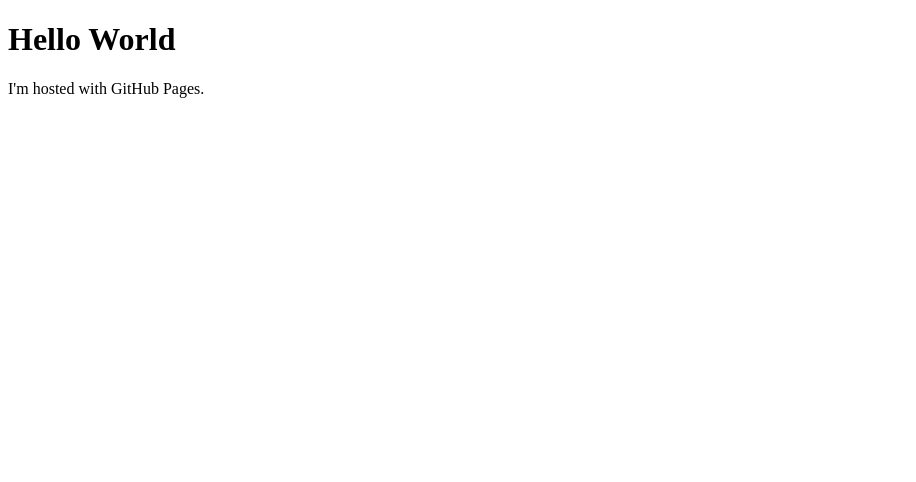
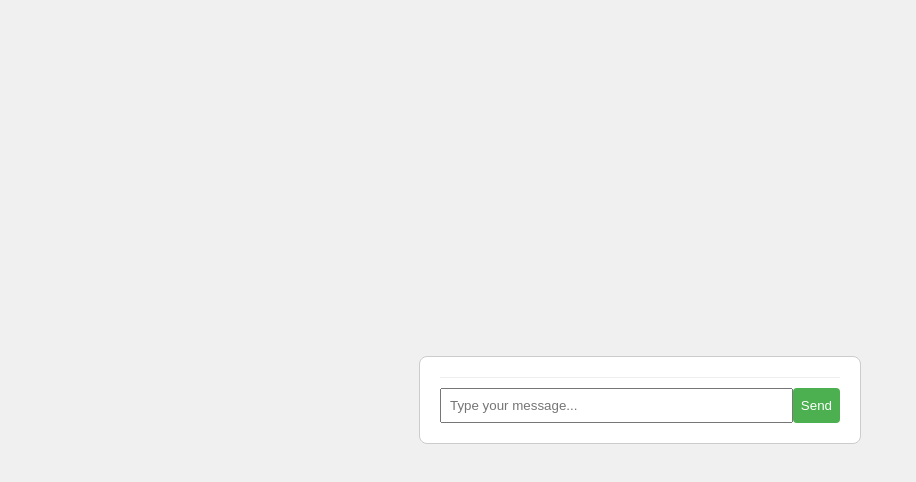
Before and after one commit to SandSerpentHiss/sandserpenthiss, a plain HTML site: page index.html in a window 1280 px wide. Shown: the whole page, without its empty margins (0-916 px from the left). Drawn offline with Linux system fonts and the light colour scheme.

Commit message:
Update index.html

```diff
--- a/index.html
+++ b/index.html
@@ -1,7 +1,89 @@
 <!DOCTYPE html>
-<html>
+<html lang="en">
+<head>
+  <meta charset="UTF-8">
+  <meta name="viewport" content="width=device-width, initial-scale=1.0">
+  <title>Real-time Chat Room</title>
+  <style>
+    body {
+      font-family: Arial, sans-serif;
+      margin: 0;
+      padding: 0;
+      display: flex;
+      justify-content: center;
+      align-items: center;
+      height: 100vh;
+      background-color: #f0f0f0;
+    }
+
+    #chat-box {
+      width: 400px;
+      padding: 20px;
+      border: 1px solid #ccc;
+      border-radius: 8px;
+      background-color: #fff;
+    }
+
+    #messages {
+      overflow-y: auto;
+      max-height: 200px;
+      margin-bottom: 10px;
+      border-bottom: 1px solid #eee;
+    }
+
+    #input-box {
+      display: flex;
+    }
+
+    #message-input {
+      flex: 1;
+      padding: 8px;
+    }
+
+    #send-button {
+      padding: 8px;
+      cursor: pointer;
+      background-color: #4CAF50;
+      color: white;
+      border: none;
+      border-radius: 4px;
+    }
+  </style>
+</head>
 <body>
-<h1>Hello World</h1>
-<p>I'm hosted with GitHub Pages.</p>
+  <div id="chat-box">
+    <div id="messages"></div>
+    <div id="input-box">
+      <input type="text" id="message-input" placeholder="Type your message...">
+      <button id="send-button">Send</button>
+    </div>
+  </div>
+
+  <script>
+    const socket = new WebSocket('ws://localhost:3000'); // Replace with your server's WebSocket endpoint
+
+    const messagesContainer = document.getElementById('messages');
+    const messageInput = document.getElementById('message-input');
+    const sendButton = document.getElementById('send-button');
+
+    socket.addEventListener('open', (event) => {
+      console.log('WebSocket connection opened:', event);
+    });
+
+    socket.addEventListener('message', (event) => {
+      const message = document.createElement('div');
+      message.textContent = event.data;
+      messagesContainer.appendChild(message);
+      messagesContainer.scrollTop = messagesContainer.scrollHeight;
+    });
+
+    sendButton.addEventListener('click', () => {
+      const message = messageInput.value;
+      if (message.trim() !== '') {
+        socket.send(message);
+        messageInput.value = '';
+      }
+    });
+  </script>
 </body>
 </html>
```
